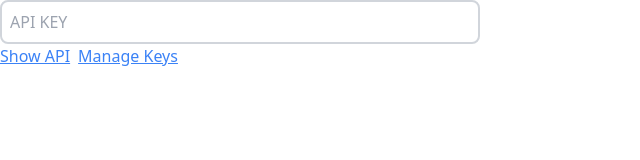
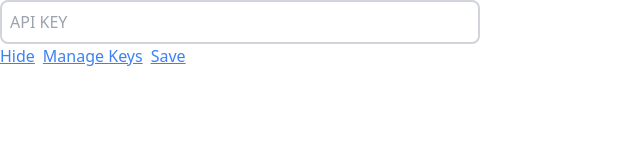
Before and after one commit to tallesborges/openai-spell-fixer, a Vue app: page / in a window 1280 px wide. Shown: the top 160 px of the page, without its empty margins (0-640 px from the left). Built offline with nearby package versions, Linux system fonts and the light colour scheme.

Commit message:
improve isvisible

```diff
--- a/src/App.vue
+++ b/src/App.vue
@@ -1,8 +1,6 @@
 <script setup lang="ts">
 import { ref } from 'vue';
 import HelloWorld from './components/HelloWorld.vue'
-
-const isVisable = ref(false);
 
 const showApiKey = () => {
   isVisable.value = !isVisable.value;
@@ -12,6 +10,7 @@ const getApiKey = () => {
   return localStorage.getItem('apiKey')?? '';
 }
 const apiKey = ref(getApiKey());
+const isVisable = ref(getApiKey() === '');
 
 const saveApiKey = () => {
   isVisable.value = false;
@@ -23,7 +22,7 @@ const saveApiKey = () => {
 <template>
   <div>
     <div class="container mx-auto">
-      <input v-show="isVisable || getApiKey() === ''" v-model="apiKey" type="text" class="w-[480px] p-2 border-2 border-gray-300 rounded-lg"
+      <input v-show="isVisable" v-model="apiKey" type="text" class="w-[480px] p-2 border-2 border-gray-300 rounded-lg"
         placeholder="API KEY" />
       <div class="flex space-x-2">
         <a class="text-blue-500 cursor-pointer underline" @click="showApiKey">{{ isVisable ? 'Hide' : 'Show API' }}</a>
```
